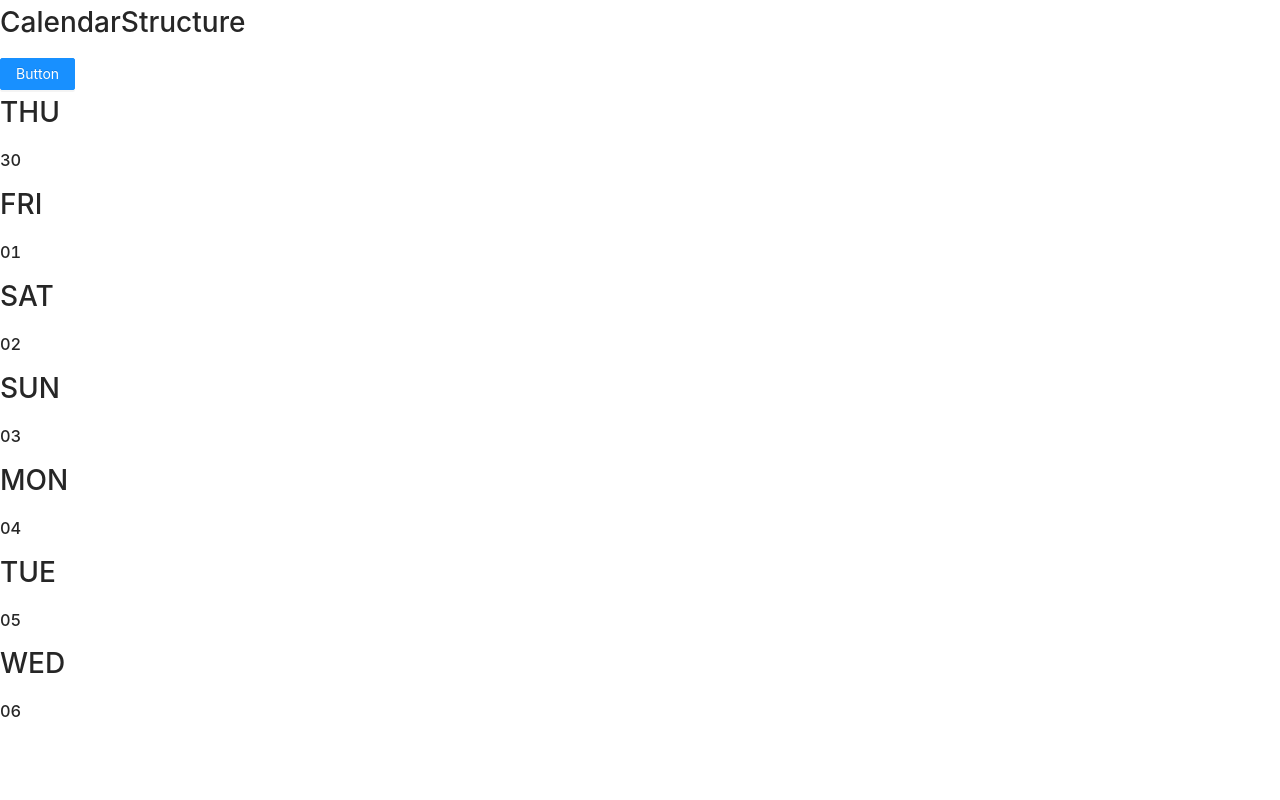
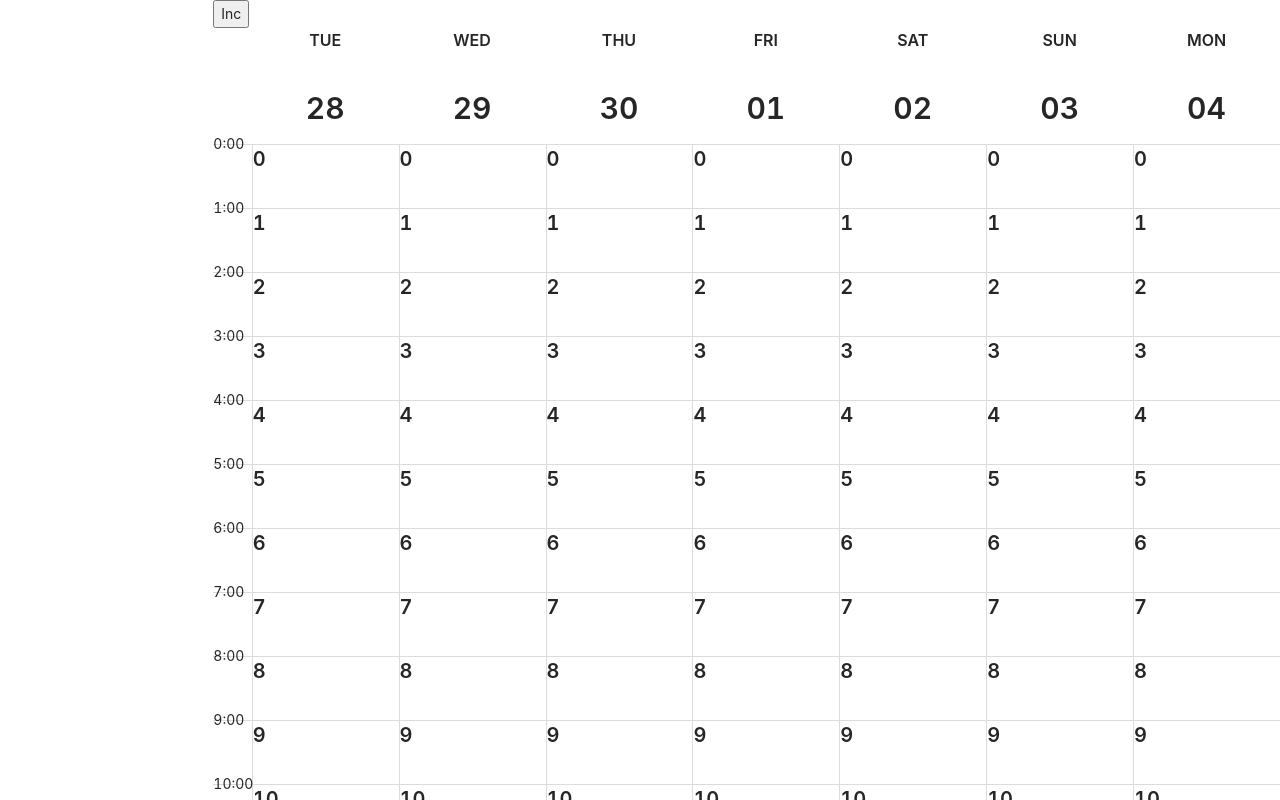
Before and after one commit to mindwebs/calendar-ts, a React (Create React App) app: page / in a window 1280 px wide. Shown: the top 800 px of the page. Built offline with nearby package versions, Linux system fonts and the light colour scheme.

Commit message:
Add week structure

```diff
--- a/src/App.css
+++ b/src/App.css
@@ -1,4 +1,6 @@
 @import '~antd/dist/antd.css';
+@import 'antd/dist/antd.less';
+
 .App {
   text-align: center;
 }
--- a/src/components/CalendarStructure/index.tsx
+++ b/src/components/CalendarStructure/index.tsx
@@ -1,40 +1,36 @@
-import { useState } from "react";
+import React, { useState } from "react";
 import dayjs from "dayjs";
-import { Button } from "antd";
-
+import { Button, Col, Row } from "antd";
+import { MenuFoldOutlined, MenuUnfoldOutlined } from "@ant-design/icons";
 import Day from "../Day";
-
-var weekOfYear = require("dayjs/plugin/weekOfYear");
-dayjs.extend(weekOfYear);
-
-var weekday = require("dayjs/plugin/weekday");
-dayjs.extend(weekday);
+import Navbar from "../Navbar/Navbar";
+import Sidebar from "../Sidebar/Sidebar";
 
 export default function CalendarStructure() {
   // const [currentMonth, setCurrentMonth] : number = useState(dayjs().month());
 
-  console.log(dayjs().format("MMMM YYYY"));
-  console.log(dayjs().format("MMMM"));
-  console.log(dayjs().format("YYYY"));
-  console.log(dayjs().format("D"));
-  console.log(dayjs().format("d"));
-  console.log(dayjs().format("H"));
-  console.log(dayjs().format("m"));
-  console.log(dayjs().format("s"));
-  console.log(dayjs().format("a"));
-  console.log(dayjs().date());
-  console.log(dayjs().day(30));
+  // console.log(dayjs().format("MMMM YYYY"));
+  // console.log(dayjs().format("MMMM"));
+  // console.log(dayjs().format("YYYY"));
+  // console.log(dayjs().format("D"));
+  // console.log(dayjs().format("d"));
+  // console.log(dayjs().format("H"));
+  // console.log(dayjs().format("m"));
+  // console.log(dayjs().format("s"));
+  // console.log(dayjs().format("a"));
+  // console.log(dayjs().date());
+  // console.log(dayjs().day(30));
   // console.log(dayjs().weekYear();
   // console.log(dayjs('2018-06-27').week());
   // console.log(dayjs().isoWeek());
   // dayjs Difference
 
-  console.log(dayjs().diff(dayjs("2018-06-27"), "day"));
-  console.log("ÖKKK");
+  // console.log(dayjs().diff(dayjs("2018-06-27"), "day"));
+  // console.log("ÖKKK");
   const year = dayjs().year();
   const month = dayjs().month();
   // const firstDayOfTheMonth = dayjs().startOf("month");
-  const firstDayOfTheMonth = dayjs(new Date(year, month, -1)).day();
+  const firstDayOfTheMonth = dayjs(new Date(year, month, 1)).day();
   console.log("firstDay", firstDayOfTheMonth);
 
   let currentMonthCount = 0 - firstDayOfTheMonth;
@@ -45,21 +41,32 @@ export default function CalendarStructure() {
     return dayjs(new Date(year, 6, currentMonthCount));
   });
 
-  const daysMatrix = new Array(5).fill([]).map(() => {
-    return new Array(7).fill(null).map(() => {
-      currentMonthCount++;
-      return dayjs(new Date(year, month, currentMonthCount));
-    });
-  });
+  const timeArr = [];
+  for (let index = 0; index < 24; index++) {
+    timeArr.push(index);
+  }
 
-  console.log(daysMatrix);
+  // const daysMatrix = new Array(5).fill([]).map(() => {
+  //   return new Array(7).fill(null).map(() => {
+  //     currentMonthCount++;
+  //     return dayjs(new Date(year, month, currentMonthCount));
+  //   });
+  // });
+
+  // console.log(daysMatrix);
   console.log(weeksMatrix);
 
   return (
     <div>
-      <h1>CalendarStructure</h1>
-      <Button type="primary">Button</Button>
-      <Day day={weeksMatrix} />
+      {/* <Navbar /> */}
+      <Row>
+        <Col xs={24} xl={4}>
+          {/* <Sidebar /> */}
+        </Col>
+        <Col xs={24} xl={20}>
+          <Day day={weeksMatrix} timeArr={timeArr} />
+        </Col>
+      </Row>
     </div>
   );
 }
--- /dev/null
+++ b/src/components/Day/Day.css
@@ -0,0 +1,9 @@
+.date {
+    font-weight: 500;
+}
+.timeBlocks {
+    height: 4rem;
+    border: 0.5px solid #DADCE0;
+    border-bottom: none;
+    border-right: none;
+}
--- a/src/components/Day/index.tsx
+++ b/src/components/Day/index.tsx
@@ -1,17 +1,71 @@
 import React from "react";
+import dayjs from "dayjs";
+import "./Day.css";
+import { Typography, Row, Col, Divider } from "antd";
 
-export default function Day({ day }: any) {
+export default function Day({ day, timeArr }: any) {
+  // console.log(day);
+  const { Title } = Typography;
+
   return (
-    <div>
-      {day.map((oneDay: any) => {
-        console.log(oneDay);
-        return (
-          <>
-            <h1>{oneDay.format("ddd").toUpperCase()}</h1>
-            <h3>{oneDay.format("DD")}</h3>
-          </>
-        );
-      })}
-    </div>
+    <>
+      <button>Inc</button>
+      <div style={{ display: "flex" }}>
+        <div style={{ width: "3vw" }}>
+          <Title level={5}>&nbsp; </Title>
+          <Title level={2} className="date">
+            &nbsp;
+          </Title>
+          {timeArr.map((oneTime: number) => {
+            return (
+              <p
+                style={{ margin: "0", borderLeft: "none" }}
+                className="timeBlocks"
+              >
+                <span style={{ position: "relative", top: "-12px" }}>
+                  {oneTime}:00
+                </span>
+              </p>
+            );
+          })}
+        </div>
+
+        {day.map((oneDay: any) => {
+          return (
+            <div style={{ width: "14.2%" }}>
+              <Title level={5} style={{ textAlign: "center" }}>
+                {oneDay.format("ddd").toUpperCase()}
+              </Title>
+              <Title
+                level={2}
+                className="date"
+                style={{
+                  textAlign: "center",
+                }}
+              >
+                {oneDay.format("DD")}
+              </Title>
+              {timeArr.map((oneTime: number) => {
+                return (
+                  <Title
+                    level={4}
+                    className="timeBlocks"
+                    style={{ margin: "0" }}
+                  >
+                    {oneTime}
+                    {/* <Divider plain>{oneTime}</Divider> */}
+                  </Title>
+                );
+              })}
+              {/* <p>
+              {timeArr.map((oneTime: number) => {
+                return <span>{oneTime}</span>;
+              })}
+            </p> */}
+            </div>
+          );
+        })}
+      </div>
+    </>
   );
 }
--- /dev/null
+++ b/src/components/Navbar/Navbar.tsx
@@ -0,0 +1,70 @@
+import {
+  MenuFoldOutlined,
+  MenuUnfoldOutlined,
+  UploadOutlined,
+  UserOutlined,
+  VideoCameraOutlined,
+} from "@ant-design/icons";
+import { Layout, Menu } from "antd";
+import React, { useState } from "react";
+
+const { Header, Sider, Content } = Layout;
+
+const Navbar: React.FC = () => {
+  const [collapsed, setCollapsed] = useState(false);
+
+  return (
+    <>
+      <Header className="site-layout-background" style={{ padding: 0 }}>
+        {React.createElement(
+          collapsed ? MenuUnfoldOutlined : MenuFoldOutlined,
+          {
+            className: "trigger",
+            onClick: () => setCollapsed(!collapsed),
+          }
+        )}
+      </Header>
+      <Layout>
+        <Sider trigger={null} collapsible collapsed={collapsed}>
+          <div className="logo" />
+          <Menu
+            theme="dark"
+            mode="inline"
+            defaultSelectedKeys={["1"]}
+            items={[
+              {
+                key: "1",
+                icon: <UserOutlined />,
+                label: "nav 1",
+              },
+              {
+                key: "2",
+                icon: <VideoCameraOutlined />,
+                label: "nav 2",
+              },
+              {
+                key: "3",
+                icon: <UploadOutlined />,
+                label: "nav 3",
+              },
+            ]}
+          />
+        </Sider>
+        <Layout className="site-layout">
+          <Content
+            className="site-layout-background"
+            style={{
+              margin: "24px 16px",
+              padding: 24,
+              minHeight: 280,
+            }}
+          >
+            Content
+          </Content>
+        </Layout>
+      </Layout>
+    </>
+  );
+};
+
+export default Navbar;
--- /dev/null
+++ b/src/components/Sidebar/Sidebar.tsx
@@ -0,0 +1,43 @@
+import React from "react";
+import {
+  MenuFoldOutlined,
+  MenuUnfoldOutlined,
+  UploadOutlined,
+  UserOutlined,
+  VideoCameraOutlined,
+} from "@ant-design/icons";
+import { Layout, Menu } from "antd";
+
+const { Header, Sider, Content } = Layout;
+
+export default function Sidebar({ collapsed }: any) {
+  return (
+    <div>
+      <Sider trigger={null} collapsible collapsed={collapsed}>
+        <div className="logo" />
+        <Menu
+          theme="dark"
+          mode="inline"
+          defaultSelectedKeys={["1"]}
+          items={[
+            {
+              key: "1",
+              icon: <UserOutlined />,
+              label: "nav 1",
+            },
+            {
+              key: "2",
+              icon: <VideoCameraOutlined />,
+              label: "nav 2",
+            },
+            {
+              key: "3",
+              icon: <UploadOutlined />,
+              label: "nav 3",
+            },
+          ]}
+        />
+      </Sider>
+    </div>
+  );
+}
```
